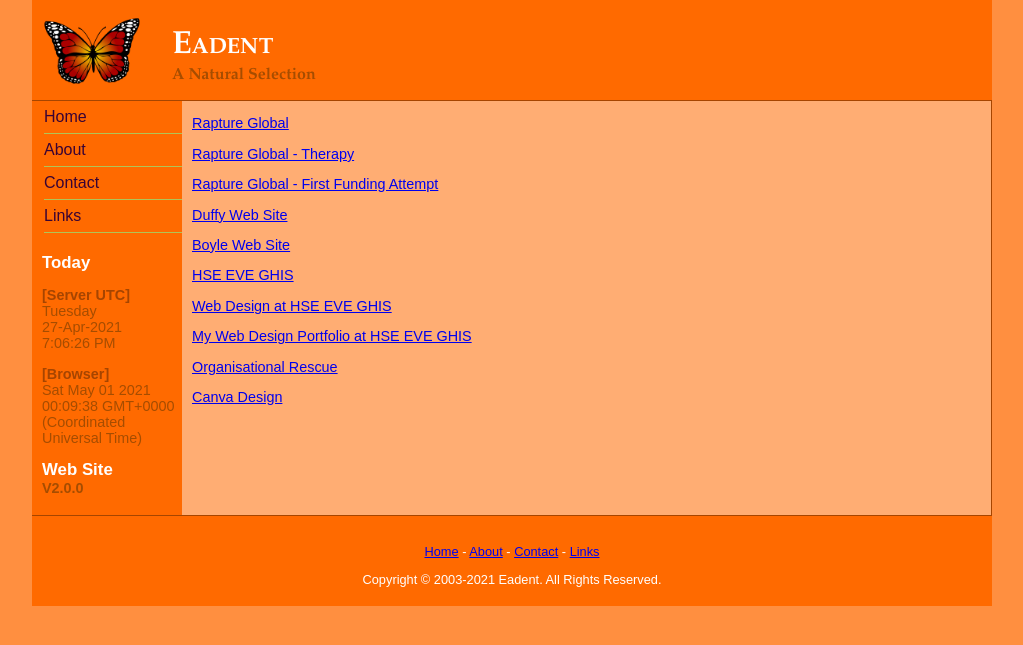
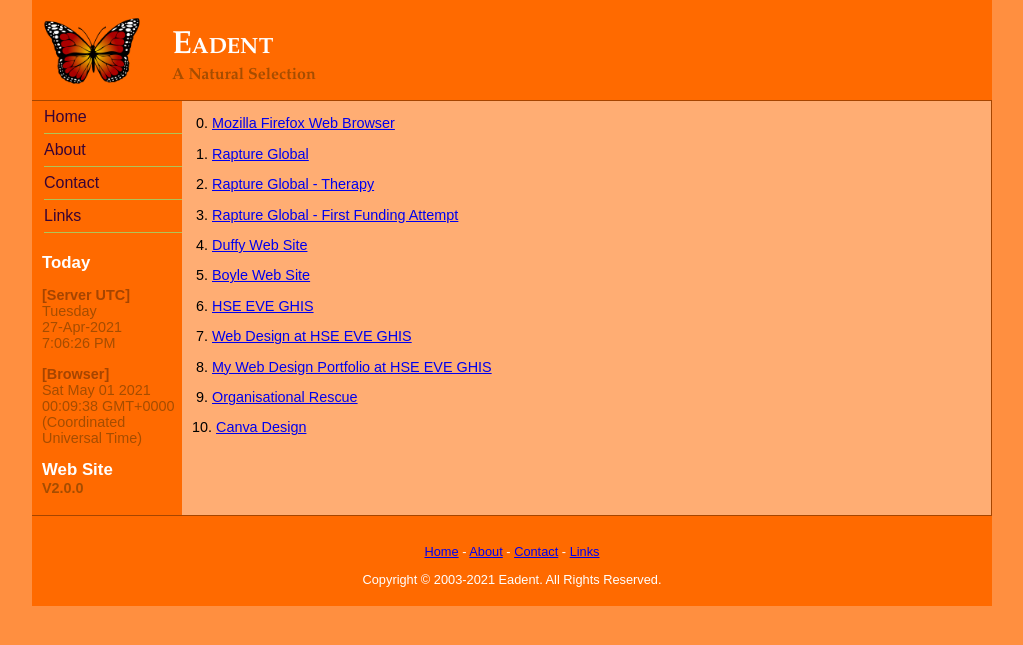
Before and after one commit to Eadent/Eadent, a PHP site: page /Links.php in a window 1280 px wide. Shown: the top 645 px of the page, without its empty margins (128-1151 px from the left). Run offline with PHP 8.4, Linux system fonts and the light colour scheme.

Commit message:
chore: Updated Links.
https://www.Eadent.com/

```diff
--- a/Links.php
+++ b/Links.php
@@ -60,34 +60,37 @@
 ?>
 		<div id="Middle">
 		<p>
-			<a target="_blank" href="https://www.Rapture.global/">Rapture Global</a>
+			&nbsp;0. <a target="_blank" href="https://www.Mozilla.org/en-US/firefox/new/">Mozilla Firefox Web Browser</a>
 		</p>
 		<p>
-			<a target="_blank" href="https://Therapy.Rapture.global/">Rapture Global - Therapy</a>
+			&nbsp;1. <a target="_blank" href="https://www.Rapture.global/">Rapture Global</a>
 		</p>
 		<p>
-			<a target="_blank" href="https://www.Okpal.com/rapture/">Rapture Global - First Funding Attempt</a>
+			&nbsp;2. <a target="_blank" href="https://Therapy.Rapture.global/">Rapture Global - Therapy</a>
 		</p>
 		<p>
-			<a target="_blank" href="https://www.Duffy.global/">Duffy Web Site</a>
+			&nbsp;3. <a target="_blank" href="https://www.Okpal.com/rapture/">Rapture Global - First Funding Attempt</a>
 		</p>
 		<p>
-			<a target="_blank" href="https://www.Boyle.global/">Boyle Web Site</a>
+			&nbsp;4. <a target="_blank" href="https://www.Duffy.global/">Duffy Web Site</a>
 		</p>
 		<p>
-			<a target="_blank" href="https://www.Ghis.eu/">HSE EVE GHIS</a>
+			&nbsp;5. <a target="_blank" href="https://www.Boyle.global/">Boyle Web Site</a>
 		</p>
 		<p>
-			<a target="_blank" href="https://Web.Ghis.eu/Index.html">Web Design at HSE EVE GHIS</a>
+			&nbsp;6. <a target="_blank" href="https://www.Ghis.eu/">HSE EVE GHIS</a>
 		</p>
 		<p>
-			<a target="_blank" href="https://Web.Ghis.eu/Portfolio_EAD.html">My Web Design Portfolio at HSE EVE GHIS</a>
+			&nbsp;7. <a target="_blank" href="https://Web.Ghis.eu/Index.html">Web Design at HSE EVE GHIS</a>
 		</p>
 		<p>
-			<a target="_blank" href="http://OrganisationalRescue.com/">Organisational Rescue</a>
+			&nbsp;8. <a target="_blank" href="https://Web.Ghis.eu/Portfolio_EAD.html">My Web Design Portfolio at HSE EVE GHIS</a>
 		</p>
 		<p>
-			<a target="_blank" href="https://www.Canva.com/">Canva Design</a>
+			&nbsp;9. <a target="_blank" href="http://OrganisationalRescue.com/">Organisational Rescue</a>
+		</p>
+		<p>
+			10. <a target="_blank" href="https://www.Canva.com/">Canva Design</a>
 		</p>
 		<p style="margin: 0; padding: 0;">
 		<br />
```
